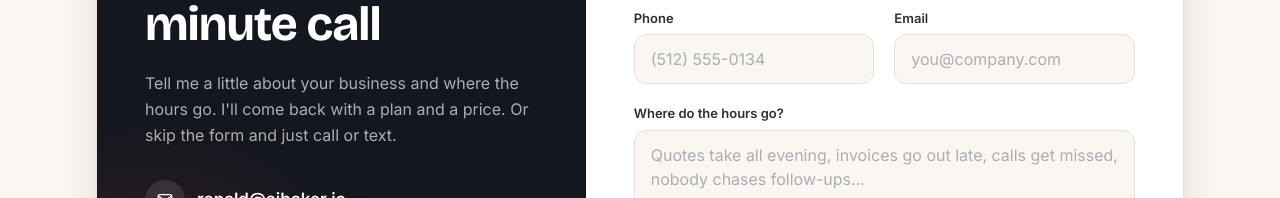
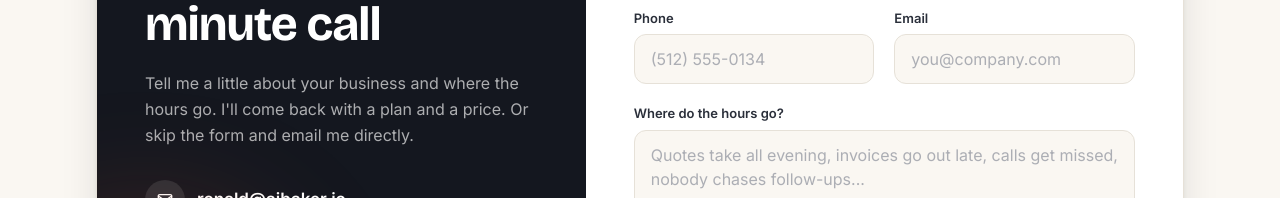
Before and after one commit to AgentBurgundy/portfolio, a React (Vite) app: page / in a window 1280 px wide. Shown: the part 7808-8006 px from the top of the page. Built offline with nearby package versions, Linux system fonts and the light colour scheme.

Commit message:
Point contact instructions to email

```diff
--- a/src/content/site.ts
+++ b/src/content/site.ts
@@ -255,7 +255,7 @@ export const site = {
 
   contact: {
     heading: "Book a 20-minute call",
-    sub: "Tell me a little about your business and where the hours go. I'll come back with a plan and a price. Or skip the form and just call or text.",
+    sub: "Tell me a little about your business and where the hours go. I'll come back with a plan and a price. Or skip the form and email me directly.",
     success: "Got it. I'll text or email you within one business day.",
   },
 
```
